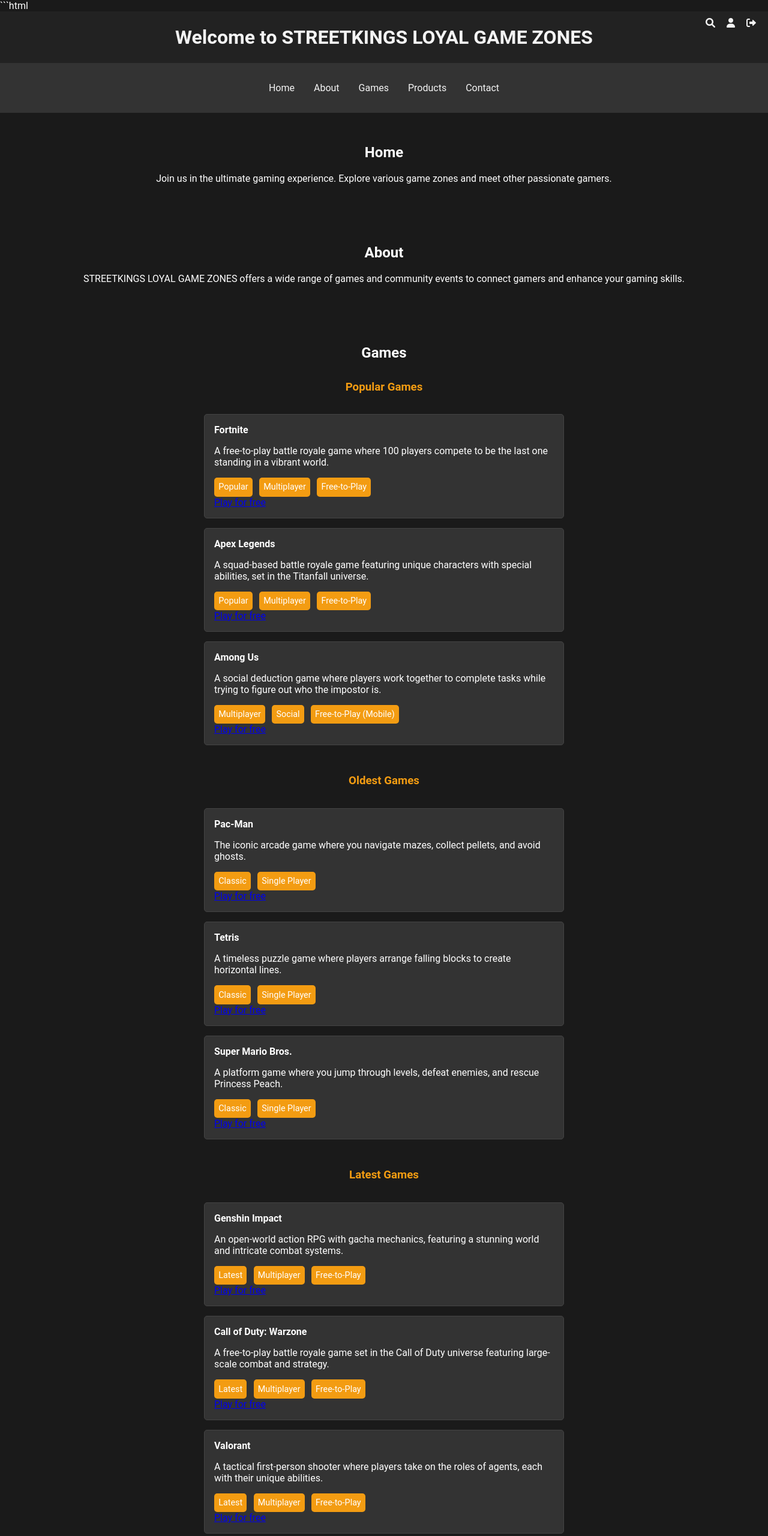
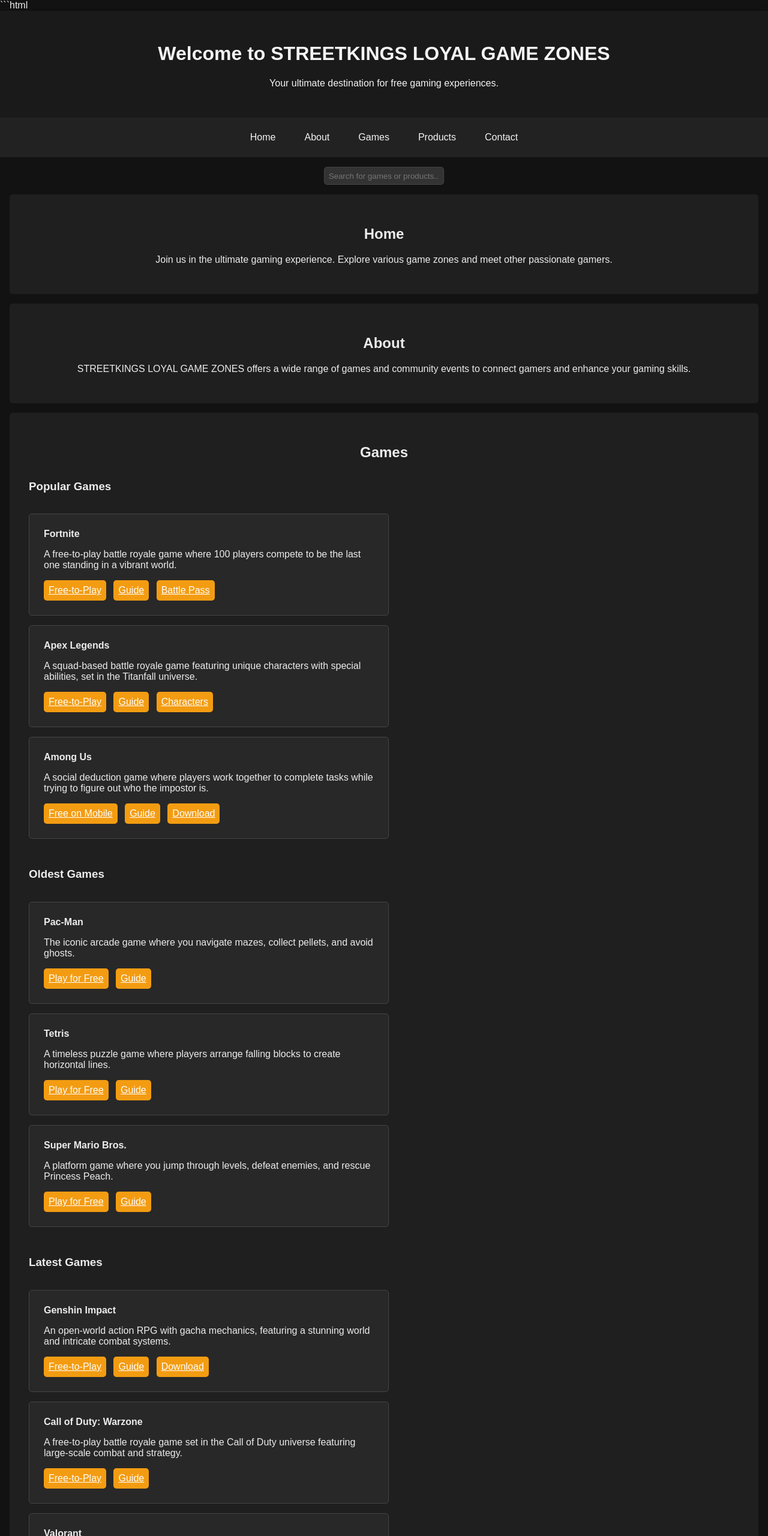
Before and after one commit to Toxicvinny/vinny-MD, a website: page index.html in a window 1280 px wide. Shown: the top 2560 px of the page at 60% size. Drawn offline with Linux system fonts and the light colour scheme.

Commit message:
Update index.html
Signed-off-by: Streetking <159194141+Toxicvinny@users.noreply.github.com>

```diff
--- a/index.html
+++ b/index.html
@@ -5,47 +5,57 @@
     <meta charset="UTF-8">
     <meta name="viewport" content="width=device-width, initial-scale=1.0">
     <title>STREETKINGS LOYAL GAME ZONES</title>
-    <link rel="stylesheet" href="https://cdnjs.cloudflare.com/ajax/libs/font-awesome/6.0.0-beta3/css/all.min.css">
     <style>
         body {
-            font-family: 'Roboto', sans-serif;
+            font-family: 'Arial', sans-serif;
             margin: 0;
             padding: 0;
-            background-color: #1a1a1a;
-            color: #ffffff;
+            background-color: #121212;
+            color: #ececec;
         }
         header {
-            background-color: #222;
+            background-color: #1a1a1a;
             color: #f4f4f4;
             text-align: center;
-            padding: 1.5em 0;
-            position: relative;
-        }
-        header h1 {
-            margin: 0;
+            padding: 2em 0;
+            box-shadow: 0 4px 10px rgba(0, 0, 0, 0.5);
         }
         nav {
             display: flex;
             justify-content: center;
-            background-color: #333;
-            padding: 1em 0;
+            background-color: #222;
         }
         nav a {
             color: #f4f4f4;
-            padding: 1em;
+            padding: 1.5em;
             text-decoration: none;
-            transition: background 0.3s;
+            transition: background-color 0.3s;
         }
         nav a:hover {
             background-color: #444;
         }
-        .icon {
-            margin-left: 15px;
-            color: #f4f4f4;
+        .search-container {
+            text-align: center;
+            margin: 1em 0;
+        }
+        input[type="text"] {
+            padding: 0.5em;
+            width: 200px;
+            border-radius: 5px;
+            border: 1px solid #444;
+            background-color: #333;
+            color: #fff;
+        }
+        input[type="text"]:focus {
+            outline: none;
+            border-color: #f39c12;
         }
         section {
             padding: 2em;
             text-align: center;
+            background-color: #1f1f1f;
+            margin: 1em;
+            border-radius: 5px;
         }
         footer {
             background-color: #222;
@@ -54,21 +64,23 @@
             position: relative;
             bottom: 0;
             width: 100%;
+            margin-top: 20px;
         }
         .game-category, .product-category {
             margin: 2em 0;
+            text-align: left;
         }
         .game-list, .product-list {
             display: inline-block;
             max-width: 600px;
-            text-align: left;
+            margin: auto;
         }
         .game, .product {
             margin: 1em 0;
             border: 1px solid #444;
-            padding: 1em;
+            padding: 1.5em;
             border-radius: 5px;
-            background-color: #333;
+            background-color: #282828;
             transition: transform 0.3s;
         }
         .game:hover, .product:hover {
@@ -84,28 +96,18 @@
             background-color: #f39c12;
             color: white;
             border-radius: 5px;
-            font-size: 0.9em;
+            cursor: pointer;
+            transition: background-color 0.3s;
         }
-        /* Icons in header */
-        .header-icons {
-            position: absolute;
-            top: 10px;
-            right: 20px;
-        }
-        .header-icons i {
-            margin-left: 15px;
-            cursor: pointer;
+        .badge:hover {
+            background-color: #e67e22;
         }
     </style>
 </head>
 <body>
     <header>
         <h1>Welcome to STREETKINGS LOYAL GAME ZONES</h1>
-        <div class="header-icons">
-            <i class="fas fa-search icon" title="Search"></i>
-            <i class="fas fa-user icon" title="Login"></i>
-            <i class="fas fa-sign-out-alt icon" title="Logout"></i>
-        </div>
+        <p>Your ultimate destination for free gaming experiences.</p>
     </header>
     <nav>
         <a href="#home">Home</a>
@@ -114,6 +116,9 @@
         <a href="#products">Products</a>
         <a href="#contact">Contact</a>
     </nav>
+    <div class="search-container">
+        <input type="text" placeholder="Search for games or products...">
+    </div>
     <section id="home">
         <h2>Home</h2>
         <p>Join us in the ultimate gaming experience. Explore various game zones and meet other passionate gamers.</p>
@@ -122,110 +127,106 @@
         <h2>About</h2>
         <p>STREETKINGS LOYAL GAME ZONES offers a wide range of games and community events to connect gamers and enhance your gaming skills.</p>
     </section>
+
     <section id="games">
         <h2>Games</h2>
 
         <div class="game-category">
-            <h3 style="color: #f39c12;">Popular Games</h3>
+            <h3>Popular Games</h3>
             <div class="game-list">
                 <div class="game">
                     <strong>Fortnite</strong>
                     <p>A free-to-play battle royale game where 100 players compete to be the last one standing in a vibrant world.</p>
                     <div class="badges">
-                        <span class="badge">Popular</span>
-                        <span class="badge">Multiplayer</span>
-                        <span class="badge">Free-to-Play</span>
+                        <a class="badge" href="https://www.epicgames.com/fortnite/en-US/home" target="_blank">Free-to-Play</a>
+                        <a class="badge" href="https://fortnite.fandom.com/wiki/Fortnite_Wiki" target="_blank">Guide</a>
+                        <a class="badge" href="https://www.epicgames.com/fortnite/en-US/battle-pass" target="_blank">Battle Pass</a>
                     </div>
-                    <a href="https://www.epicgames.com/fortnite/en-US/home" target="_blank">Play for free</a>
                 </div>
+
                 <div class="game">
                     <strong>Apex Legends</strong>
                     <p>A squad-based battle royale game featuring unique characters with special abilities, set in the Titanfall universe.</p>
                     <div class="badges">
-                        <span class="badge">Popular</span>
-                        <span class="badge">Multiplayer</span>
-                        <span class="badge">Free-to-Play</span>
+                        <a class="badge" href="https://www.ea.com/games/apex-legends" target="_blank">Free-to-Play</a>
+                        <a class="badge" href="https://apexlegends.fandom.com/wiki/Apex_Legends_Wiki" target="_blank">Guide</a>
+                        <a class="badge" href="https://apexlegends.com/characters/" target="_blank">Characters</a>
                     </div>
-                    <a href="https://www.ea.com/games/apex-legends" target="_blank">Play for free</a>
                 </div>
+
                 <div class="game">
                     <strong>Among Us</strong>
                     <p>A social deduction game where players work together to complete tasks while trying to figure out who the impostor is.</p>
                     <div class="badges">
-                        <span class="badge">Multiplayer</span>
-                        <span class="badge">Social</span>
-                        <span class="badge">Free-to-Play (Mobile)</span>
+                        <a class="badge" href="https://www.innersloth.com/gameAmongUs.php" target="_blank">Free on Mobile</a>
+                        <a class="badge" href="https://amongus.fandom.com/wiki/Among_Us_Wiki" target="_blank">Guide</a>
+                        <a class="badge" href="https://www.innersloth.com/gameAmongUs.php" target="_blank">Download</a>
                     </div>
-                    <a href="https://www.innersloth.com/gameAmongUs.php" target="_blank">Play for free</a>
                 </div>
             </div>
         </div>
 
         <div class="game-category">
-            <h3 style="color: #f39c12;">Oldest Games</h3>
+            <h3>Oldest Games</h3>
             <div class="game-list">
                 <div class="game">
                     <strong>Pac-Man</strong>
                     <p>The iconic arcade game where you navigate mazes, collect pellets, and avoid ghosts.</p>
                     <div class="badges">
-                        <span class="badge">Classic</span>
-                        <span class="badge">Single Player</span>
+                        <a class="badge" href="https://archive.org/details/pacman" target="_blank">Play for Free</a>
+                        <a class="badge" href="https://pacman.fandom.com/wiki/Pac-Man_Wiki" target="_blank">Guide</a>
                     </div>
-                    <a href="https://archive.org/details/pacman" target="_blank">Play for free</a>
                 </div>
+
                 <div class="game">
                     <strong>Tetris</strong>
                     <p>A timeless puzzle game where players arrange falling blocks to create horizontal lines.</p>
                     <div class="badges">
-                        <span class="badge">Classic</span>
-                        <span class="badge">Single Player</span>
+                        <a class="badge" href="https://tetris.com/play-tetris" target="_blank">Play for Free</a>
+                        <a class="badge" href="https://tetris.fandom.com/wiki/Tetris_Wiki" target="_blank">Guide</a>
                     </div>
-                    <a href="https://tetris.com/play-tetris" target="_blank">Play for free</a>
                 </div>
+
                 <div class="game">
                     <strong>Super Mario Bros.</strong>
                     <p>A platform game where you jump through levels, defeat enemies, and rescue Princess Peach.</p>
                     <div class="badges">
-                        <span class="badge">Classic</span>
-                        <span class="badge">Single Player</span>
+                        <a class="badge" href="https://playemulator.com/super-mario-bros/" target="_blank">Play for Free</a>
+                        <a class="badge" href="https://www.mariowiki.com/Super_Mario_Bros." target="_blank">Guide</a>
                     </div>
-                    <a href="https://playemulator.com/super-mario-bros/" target="_blank">Play for free</a>
                 </div>
             </div>
         </div>
 
         <div class="game-category">
-            <h3 style="color: #f39c12;">Latest Games</h3>
+            <h3>Latest Games</h3>
             <div class="game-list">
                 <div class="game">
                     <strong>Genshin Impact</strong>
                     <p>An open-world action RPG with gacha mechanics, featuring a stunning world and intricate combat systems.</p>
                     <div class="badges">
-                        <span class="badge">Latest</span>
-                        <span class="badge">Multiplayer</span>
-                        <span class="badge">Free-to-Play</span>
+                        <a class="badge" href="https://genshin.mihoyo.com/en" target="_blank">Free-to-Play</a>
+                        <a class="badge" href="https://genshin-impact.fandom.com/wiki/Genshin_Impact_Wiki" target="_blank">Guide</a>
+                        <a class="badge" href="https://genshin.mihoyo.com/en/download" target="_blank">Download</a>
                     </div>
-                    <a href="https://genshin.mihoyo.com/en" target="_blank">Play for free</a>
                 </div>
+
                 <div class="game">
                     <strong>Call of Duty: Warzone</strong>
                     <p>A free-to-play battle royale game set in the Call of Duty universe featuring large-scale combat and strategy.</p>
                     <div class="badges">
-                        <span class="badge">Latest</span>
-                        <span class="badge">Multiplayer</span>
-                        <span class="badge">Free-to-Play</span>
+                        <a class="badge" href="https://www.callofduty.com/warzone" target="_blank">Free-to-Play</a>
+                        <a class="badge" href="https://callofduty.fandom.com/wiki/Call_of_Duty:_Warzone" target="_blank">Guide</a>
                     </div>
-                    <a href="https://www.callofduty.com/warzone" target="_blank">Play for free</a>
                 </div>
+
                 <div class="game">
                     <strong>Valorant</strong>
-                    <p>A tactical first-person shooter where players take on the roles of agents, each with their unique abilities.</p>
+                    <p>A tactical first-person shooter where players take on the roles of agents, each with unique abilities.</p>
                     <div class="badges">
-                        <span class="badge">Latest</span>
-                        <span class="badge">Multiplayer</span>
-                        <span class="badge">Free-to-Play</span>
+                        <a class="badge" href="https://playvalorant.com/en-us/" target="_blank">Free-to-Play</a>
+                        <a class="badge" href="https://valorant.fandom.com/wiki/Valorant_Wiki" target="_blank">Guide</a>
                     </div>
-                    <a href="https://playvalorant.com/en-us/" target="_blank">Play for free</a>
                 </div>
             </div>
         </div>
@@ -235,64 +236,98 @@
         <h2>Products</h2>
 
         <div class="product-category">
-            <h3 style="color: #f39c12;">Popular Products</h3>
+            <h3>Popular Products</h3>
             <div class="product-list">
                 <div class="product">
                     <strong>Steam</strong>
                     <p>A digital distribution platform that offers free games and demos; a hub for gaming enthusiasts.</p>
-                    <a href="https://store.steampowered.com/" target="_blank">Visit Steam</a>
+                    <div class="badges">
+                        <a class="badge" href="https://store.steampowered.com/" target="_blank">Visit Steam</a>
+                        <a class="badge" href="https://store.steampowered.com/explore/" target="_blank">Explore Games</a>
+                        <a class="badge" href="https://store.steampowered.com/sale/" target="_blank">Sales & Discounts</a>
+                    </div>
                 </div>
+
                 <div class="product">
                     <strong>Epic Games Store</strong>
                     <p>Offers free games every week alongside many popular free-to-play titles.</p>
-                    <a href="https://www.epicgames.com/store/en-US/" target="_blank">Visit Epic Games Store</a>
+                    <div class="badges">
+                        <a class="badge" href="https://www.epicgames.com/store/en-US/" target="_blank">Visit Epic Games Store</a>
+                        <a class="badge" href="https://www.epicgames.com/store/en-US/free-games" target="_blank">Free Games</a>
+                    </div>
                 </div>
+
                 <div class="product">
                     <strong>Itch.io</strong>
                     <p>A platform for indie games with many titles available for free download and play.</p>
-                    <a href="https://itch.io/" target="_blank">Visit Itch.io</a>
+                    <div class="badges">
+                        <a class="badge" href="https://itch.io/" target="_blank">Visit Itch.io</a>
+                        <a class="badge" href="https://itch.io/games/free" target="_blank">Free Games</a>
+                    </div>
                 </div>
             </div>
         </div>
 
         <div class="product-category">
-            <h3 style="color: #f39c12;">Oldest Products</h3>
+            <h3>Oldest Products</h3>
             <div class="product-list">
                 <div class="product">
                     <strong>Emulators</strong>
                     <p>Open-source emulators allow you to play classic games for free on your PC or browser.</p>
-                    <a href="https://www.emulatorgames.net/" target="_blank">Visit Emulator Games</a>
+                    <div class="badges">
+                        <a class="badge" href="https://www.emulatorgames.net/" target="_blank">Visit Emulator Games</a>
+                        <a class="badge" href="https://emulation.gametechwiki.com" target="_blank">Emulator Wiki</a>
+                    </div>
                 </div>
+
                 <div class="product">
                     <strong>Free Game Archives</strong>
                     <p>Access classic games for free through sites that preserve video game history.</p>
-                    <a href="https://archive.org/details/software" target="_blank">Visit Archive.org</a>
+                    <div class="badges">
+                        <a class="badge" href="https://archive.org/details/software" target="_blank">Visit Archive.org</a>
+                        <a class="badge" href="https://archive.org/details/classicgames" target="_blank">Classic Games</a>
+                    </div>
                 </div>
+
                 <div class="product">
                     <strong>Open Source Games</strong>
                     <p>Access various free and open-source games that you can download and play.</p>
-                    <a href="https://osgameclones.com/" target="_blank">Visit OSGameClones</a>
+                    <div class="badges">
+                        <a class="badge" href="https://osgameclones.com/" target="_blank">Visit OSGameClones</a>
+                        <a class="badge" href="https://wiki.ubuntu.com/Games" target="_blank">Games on Ubuntu</a>
+                    </div>
                 </div>
             </div>
         </div>
 
         <div class="product-category">
-            <h3 style="color: #f39c12;">Latest Products</h3>
+            <h3>Latest Products</h3>
             <div class="product-list">
                 <div class="product">
                     <strong>Game Jolt</strong>
                     <p>A site where you can find indie games, many of which are available for free to play.</p>
-                    <a href="https://gamejolt.com/" target="_blank">Visit Game Jolt</a>
+                    <div class="badges">
+                        <a class="badge" href="https://gamejolt.com/" target="_blank">Visit Game Jolt</a>
+                        <a class="badge" href="https://gamejolt.com/games" target="_blank">Browse Games</a>
+                    </div>
                 </div>
+
                 <div class="product">
                     <strong>Mod DB</strong>
                     <p>A source for user-generated game modifications, many available for free download.</p>
-                    <a href="https://www.moddb.com/" target="_blank">Visit Mod DB</a>
+                    <div class="badges">
+                        <a class="badge" href="https://www.moddb.com/" target="_blank">Visit Mod DB</a>
+                        <a class="badge" href="https://www.moddb.com/mods" target="_blank">Browse Mods</a>
+                    </div>
                 </div>
+
                 <div class="product">
                     <strong>Kongregate</strong>
                     <p>A site with a wide selection of free-to-play browser games across various genres.</p>
-                    <a href="https://www.kongregate.com/" target="_blank">Visit Kongregate</a>
+                    <div class="badges">
+                        <a class="badge" href="https://www.kongregate.com/" target="_blank">Visit Kongregate</a>
+                        <a class="badge" href="https://www.kongregate.com/games?filter=free" target="_blank">Free Games</a>
+                    </div>
                 </div>
             </div>
         </div>
@@ -301,10 +336,12 @@
     <section id="contact">
         <h2>Contact</h2>
         <p>If you have any questions, feel free to reach out to us through our social media or email.</p>
+        <p>Email: contact@streetkingsloyalgamezones.com</p>
+        <p>Social Media: <a href="#" style="color: #f39c12;">Facebook</a>, <a href="#" style="color: #f39c12;">Twitter</a>, <a href="#" style="color: #f39c12;">Instagram</a></p>
     </section>
 
     <footer>
-        <p>&copy; 2025 STREETKINGS LOYAL GAME ZONES</p>
+        <p>&copy; 2023 STREETKINGS LOYAL GAME ZONES</p>
     </footer>
 </body>
 </html>
```
